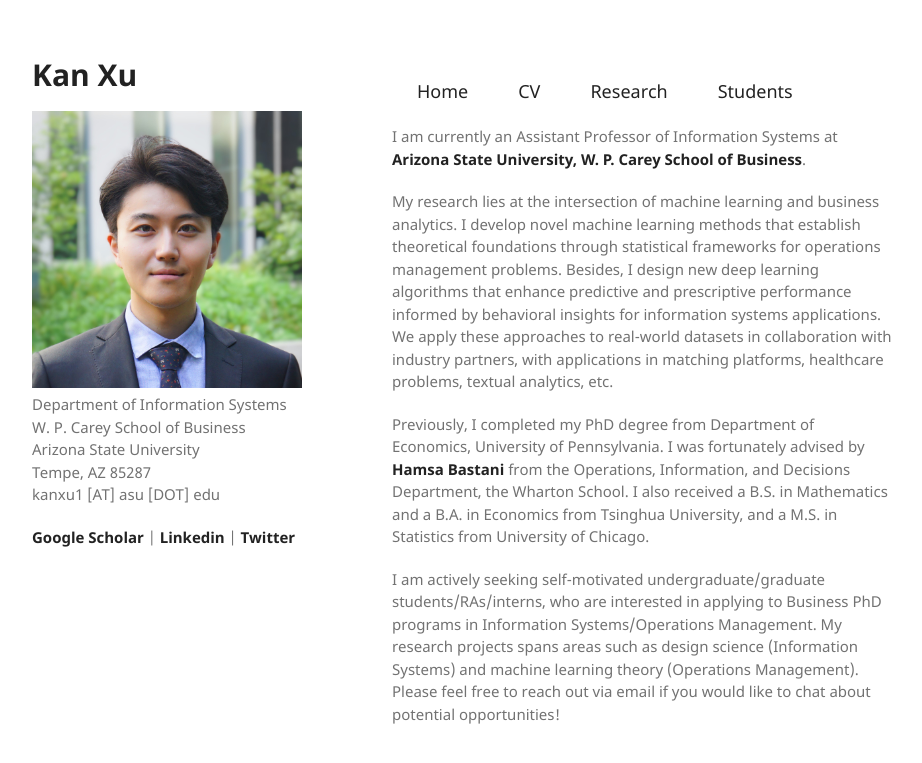
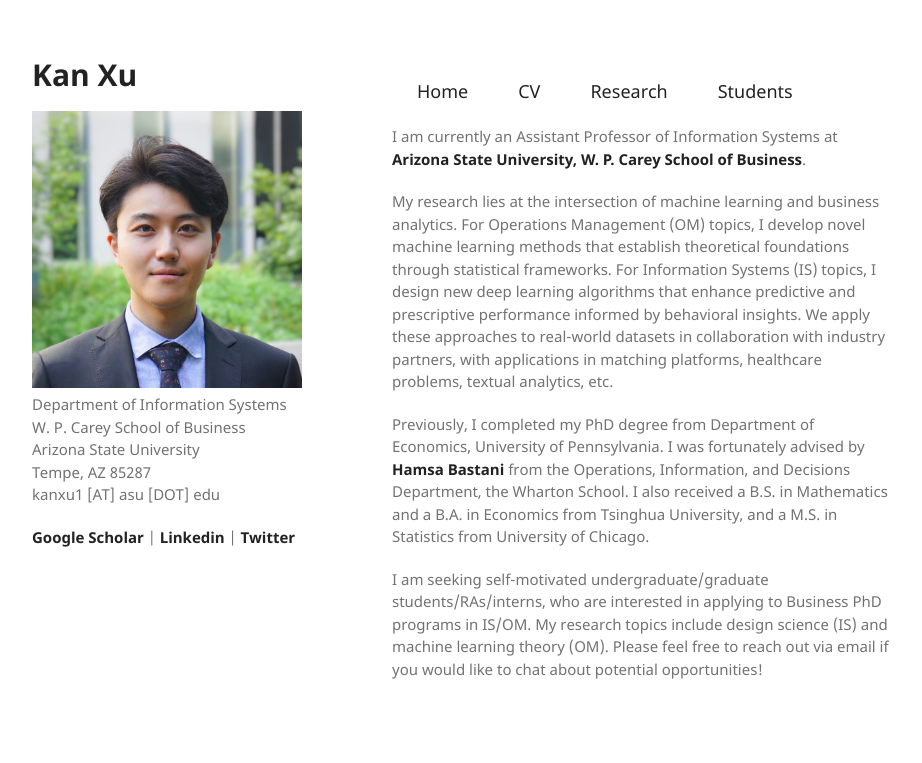
Before and after one commit to kanxu526/kanxu526.github.io, a Jekyll site: the page built from index.md, in a window 1280 px wide. Shown: the top 763 px of the page, without its empty margins (178-1100 px from the left). Built offline with Jekyll 4.4.1, drawn with Linux system fonts in a browser that asks for light colours.

Commit message:
Update index.md

```diff
--- a/index.md
+++ b/index.md
@@ -11,10 +11,10 @@ layout: default
 
 <p>I am currently an Assistant Professor of Information Systems at <a href="https://wpcarey.asu.edu/">Arizona State University, W. P. Carey School of Business</a>. </p>
 
-<p>My research lies at the intersection of machine learning and business analytics. I develop novel machine learning methods that establish theoretical foundations through statistical frameworks for operations management problems. Besides, I design new deep learning algorithms that enhance predictive and prescriptive performance informed by behavioral insights for information systems applications. We apply these approaches to real-world datasets in collaboration with industry partners, with applications in matching platforms, healthcare problems, textual analytics, etc.</p>
+<p>My research lies at the intersection of machine learning and business analytics. For Operations Management (OM) topics, I develop novel machine learning methods that establish theoretical foundations through statistical frameworks. For Information Systems (IS) topics, I design new deep learning algorithms that enhance predictive and prescriptive performance informed by behavioral insights. We apply these approaches to real-world datasets in collaboration with industry partners, with applications in matching platforms, healthcare problems, textual analytics, etc.</p>
 
 <p>Previously, I completed my PhD degree from Department of Economics, University of Pennsylvania. I was fortunately advised by <a href="https://hamsabastani.github.io">Hamsa Bastani</a> from the Operations, Information, and Decisions Department, the Wharton School. I also received a B.S. in Mathematics and a B.A. in Economics from Tsinghua University, and a M.S. in Statistics from University of Chicago. </p>
 
 <p>
-I am actively seeking self-motivated undergraduate/graduate students/RAs/interns, who are interested in applying to Business PhD programs in Information Systems/Operations Management. My research projects spans areas such as design science (Information Systems) and machine learning theory (Operations Management). Please feel free to reach out via email if you would like to chat about potential opportunities!
+I am seeking self-motivated undergraduate/graduate students/RAs/interns, who are interested in applying to Business PhD programs in IS/OM. My research topics include design science (IS) and machine learning theory (OM). Please feel free to reach out via email if you would like to chat about potential opportunities!
 </p>
```
